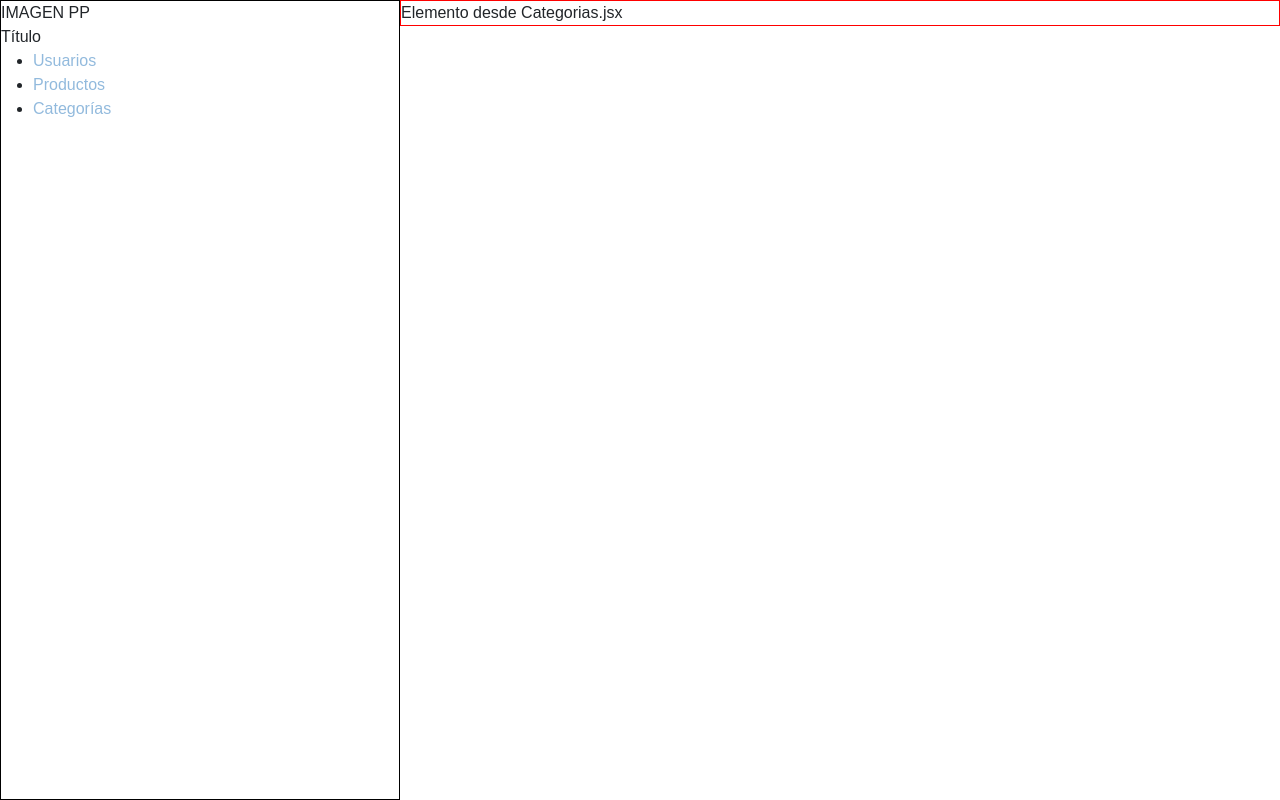
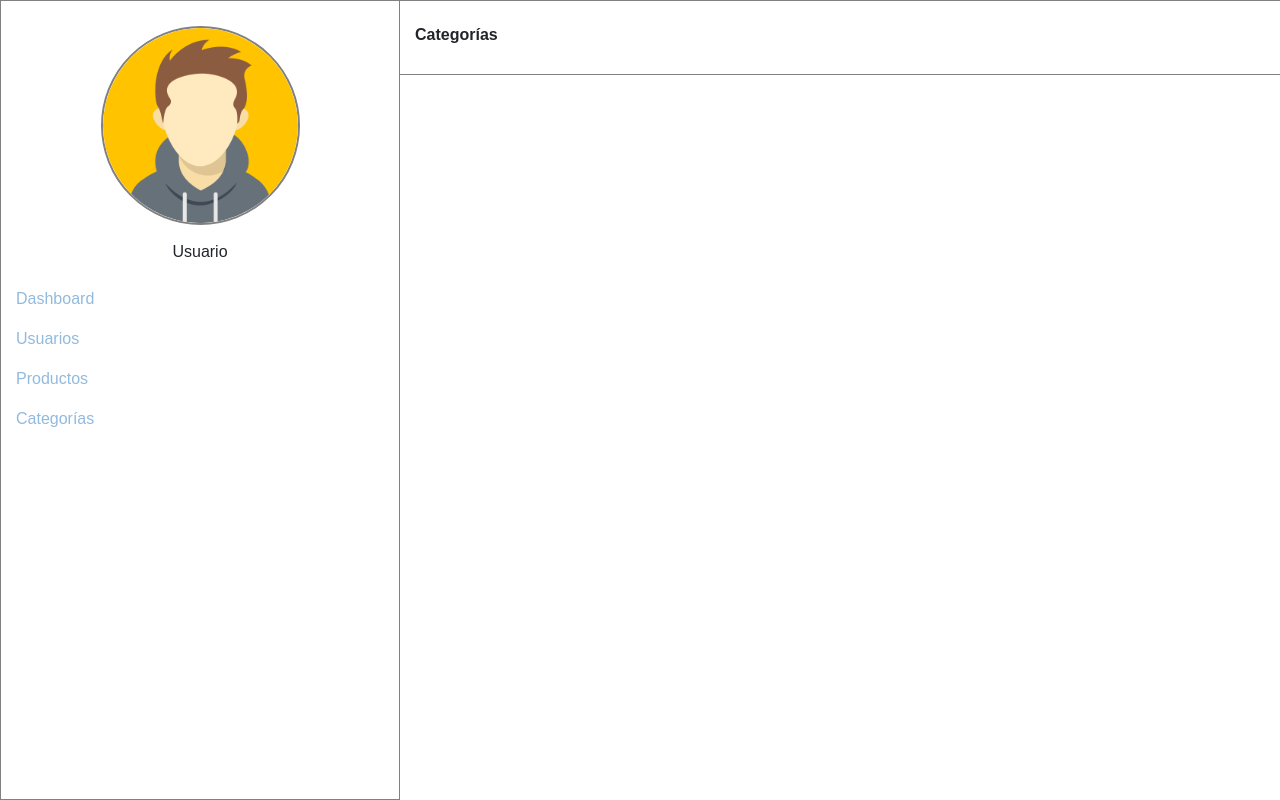
Before and after one commit to AleksBP/apirestful, a React (Create React App) app: page /categorias in a window 1280 px wide. Built offline with nearby package versions, Linux system fonts and the light colour scheme.

Commit message:
[UPDATE] Mejoras en la interfaz.

```diff
--- a/src/assets/css/General.css
+++ b/src/assets/css/General.css
@@ -1,5 +1,9 @@
 .page{
     margin-left: 400px;
-    border: 1px solid red;
+    padding-top: 22px;
+    padding-left: 15px;
+    height: 75px;
+    border-bottom: 1px solid gray;
+    border-top: 1px solid gray;
 
 }
--- a/src/assets/css/Navbar.css
+++ b/src/assets/css/Navbar.css
@@ -1,6 +1,38 @@
 #navbar{
     position: absolute;
-    border: 1px solid black;
+    border: 1px solid gray;
     width: 400px;
     min-height: 100%;
 }
+
+#navbar-items{
+    margin-top: 15px;
+    line-height: 40px;
+}
+
+#navbar-items ul{
+    list-style: none;
+    padding: 0;
+}
+
+#navbar-items ul li{
+    width: 400px;
+    padding-left: 15px;
+}
+
+#navbar-items ul li:hover{
+    background-color: lightgray;
+}
+
+#avatar{
+    width: 50%;
+    border: 2px solid gray;
+    border-radius: 50%;
+    /* margin-left: 25%; */
+    margin-top: 25px;
+    margin-bottom: 15px;
+}
+
+#profile{
+    text-align: center;
+}
--- a/src/components/Categorias.jsx
+++ b/src/components/Categorias.jsx
@@ -6,7 +6,7 @@ class Categorias extends React.Component{
         return(
             <React.Fragment>
                 <div className='page'>
-                    Elemento desde Categorias.jsx
+                    <b>Categorías</b>
                 </div>
 
             </React.Fragment>
--- a/src/components/Dashboard.jsx
+++ b/src/components/Dashboard.jsx
@@ -3,9 +3,11 @@ import React from 'react'
 class Dashboard extends React.Component{
     render(){
         return(
-            <div>
-                Elemento desde Dashboard.jsx
-            </div>
+            <React.Fragment>
+                <div className='page'>
+                    <b>Dashboard</b>
+                </div>
+            </React.Fragment>
         );
     }
 }
--- a/src/components/Navbar.jsx
+++ b/src/components/Navbar.jsx
@@ -8,19 +8,20 @@ class Navbar extends React.Component{
         return(
             <React.Fragment>
                 <div id="navbar">
-                    <span>IMAGEN PP</span><br />
-                    <span>Título</span><br />
-                    <ul>
-                        <li>
-                            <NavLink to='/usuarios'>Usuarios</NavLink>
-                        </li>
-                        <li>
-                            <NavLink to='/productos'>Productos</NavLink>
-                        </li>
-                        <li>
-                            <NavLink to='/categorias'>Categorías</NavLink>
-                        </li>
-                    </ul>
+                    <div id="profile">
+                        <img id="avatar" src={require('../assets/img/avatar.jpg')} />
+                        <br />
+                        <span>Usuario</span>
+                    </div>
+                    <div id="navbar-items">
+                        <ul>
+                            <NavLink to='/dashboard'><li>Dashboard</li></NavLink>
+                            <NavLink to='/usuarios'><li>Usuarios</li></NavLink>
+                            <NavLink to='/productos'><li>Productos</li></NavLink>
+                            <NavLink to='/categorias'><li>Categorías</li></NavLink>
+
+                        </ul>
+                    </div>
                 </div>
             </React.Fragment>
         );
--- a/src/components/Productos.jsx
+++ b/src/components/Productos.jsx
@@ -6,7 +6,7 @@ class Productos extends React.Component{
         return(
             <React.Fragment>
                 <div className='page'>
-                    Elemento desde Productos.jsx
+                    <b>Productos</b>
                 </div>
             </React.Fragment>
         );
--- a/src/components/Usuarios.jsx
+++ b/src/components/Usuarios.jsx
@@ -6,7 +6,7 @@ class Usuarios extends React.Component{
         return(
             <React.Fragment>
                 <div className="page">
-                    Elemento desde Usuarios.jsx
+                    <b>Usuarios</b>
 
                 </div>
             </React.Fragment>
```
Also changed, not shown: src/assets/img/avatar.jpg (added).
